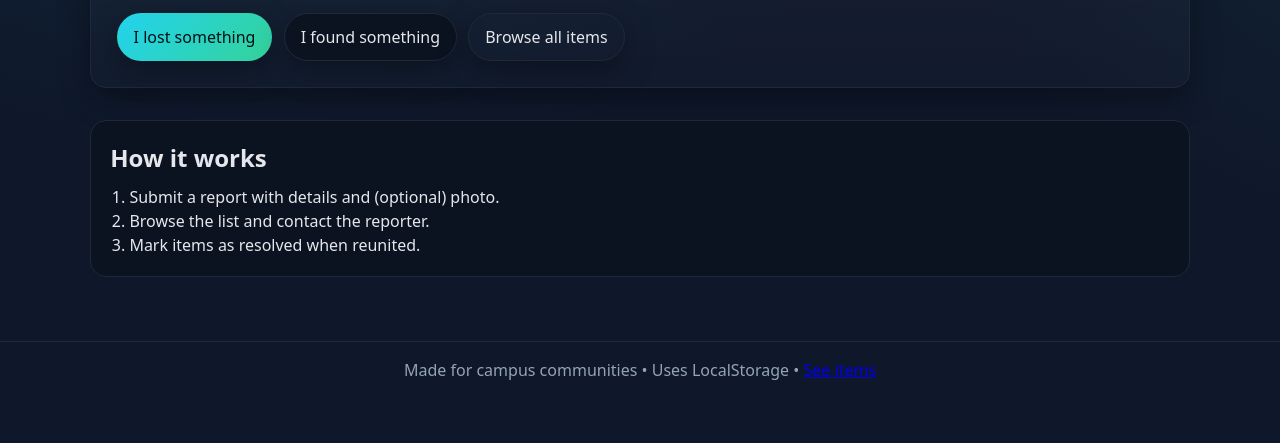
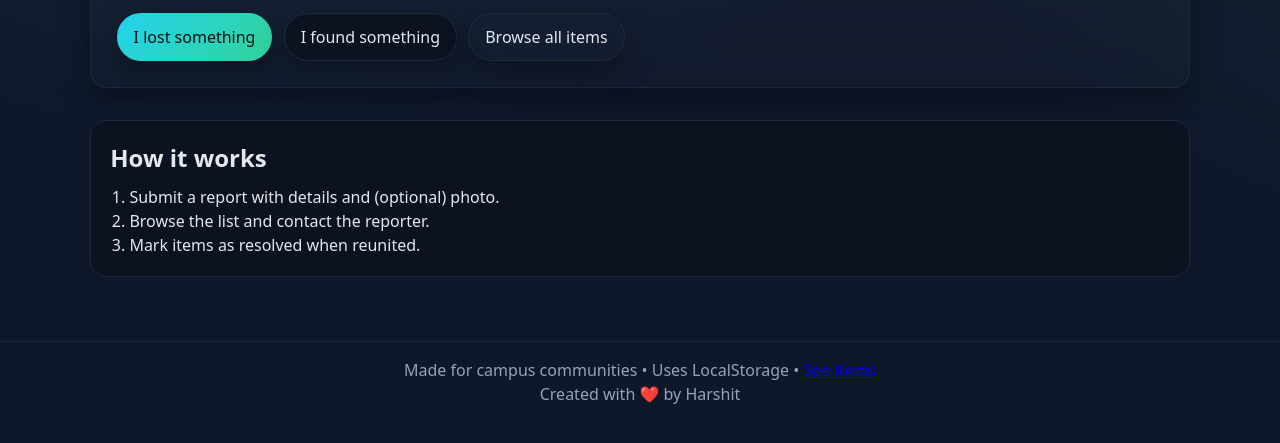
Before and after one commit to Harshit-bit-tech/Lost-Found-campus-portal, a plain HTML site: page index.html in a window 1280 px wide. Shown: the part 217-660 px from the top of the page. Drawn offline with Linux system fonts and the light colour scheme.

Commit message:
Update index.html

```diff
--- a/index.html
+++ b/index.html
@@ -37,7 +37,9 @@
     </section>
   </main>
 
-  <footer class="footer">Made for campus communities • Uses LocalStorage • <a href="list.html">See items</a></footer>
+  <footer class="footer">Made for campus communities • Uses LocalStorage • <a href="list.html">See items</a>
+  <p>Created with ❤️ by Harshit</p>
+</footer>
   <script src="script.js"></script>
 </body>
 </html>
```
